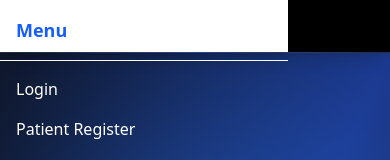
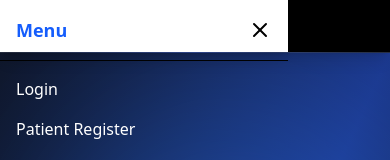
Before and after one commit to pr743/hms-app-, a React (Vite) app: page /login in a window 390 px wide. Both pictures are taken after a click on the button 353 px from the left and 26 px from the top of the page. Shown: the top 160 px of the page. Built offline with nearby package versions, Linux system fonts and the light colour scheme; no server answers.

Commit message:
update page

```diff
--- a/src/components/Navbar.jsx
+++ b/src/components/Navbar.jsx
@@ -111,7 +111,7 @@ function Navbar() {
           ></div>
 
 
-          <div className="fixed top-0 left-0 h-full w-72 bg-white text-white z-50 shadow-lg transition-transform duration-300">
+          <div className="fixed top-0 left-0 h-full w-72 bg-white text-black z-50 shadow-lg transition-transform duration-300">
 
 
             <div className="flex justify-between items-center p-4 border-b">
```
